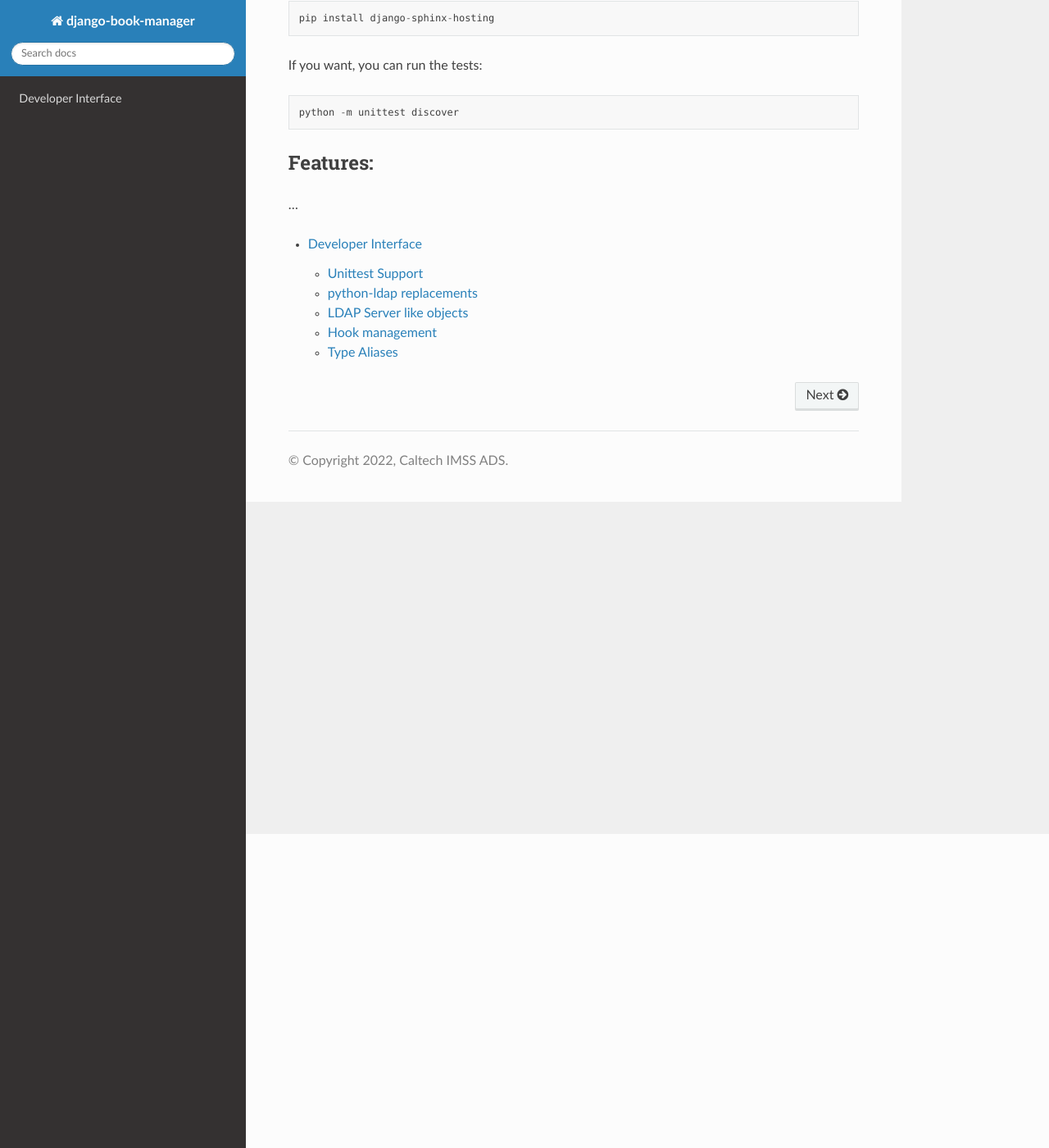
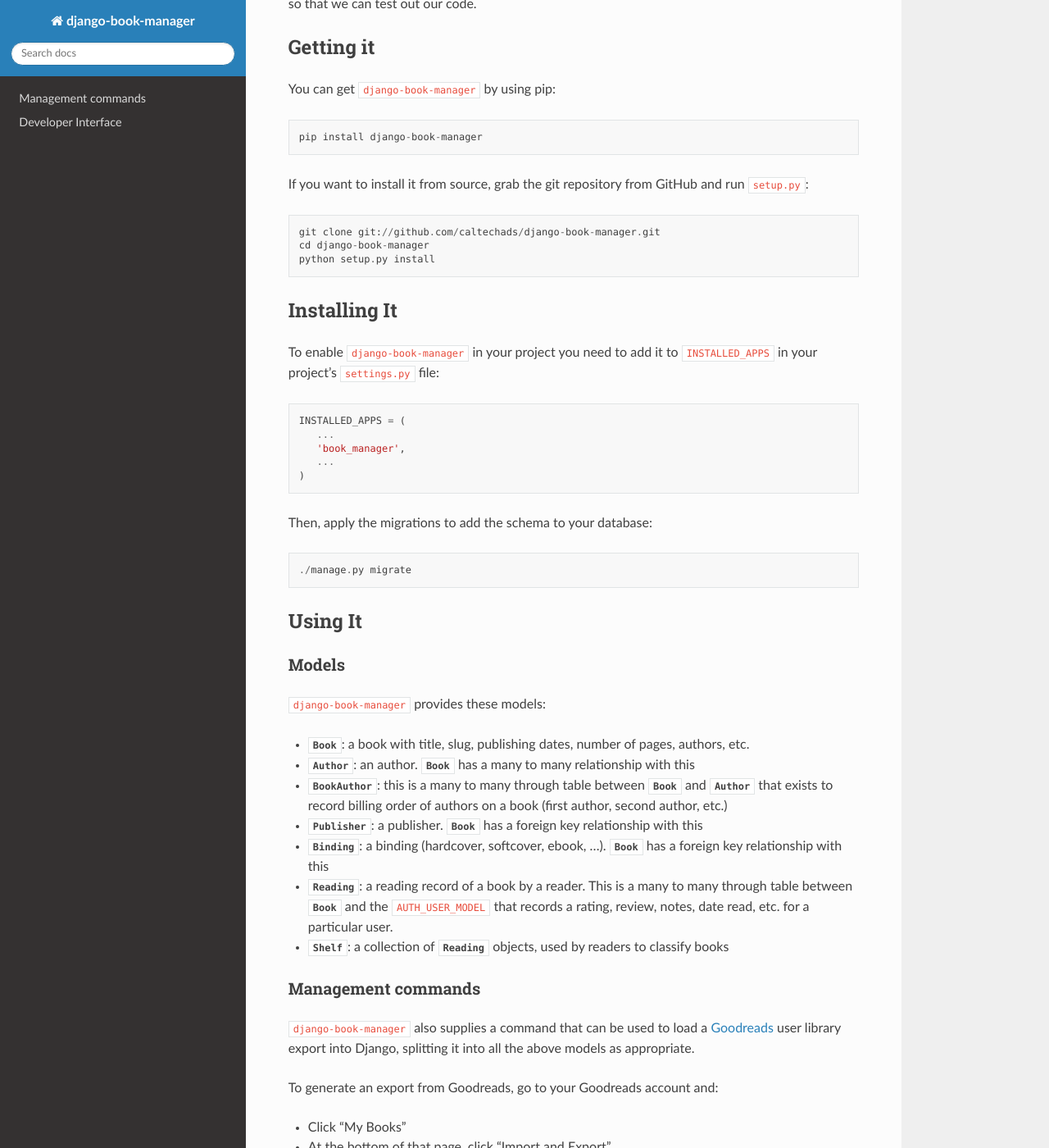
Before and after one commit to caltechads/django-book-manager, a Sphinx documentation site: the page built from doc/source/index.rst, in a window 1280 px wide and 1400 px high, scrolled down 383 px. Shown: the whole window at 82% size. Built offline with Sphinx 7.4.7 and the Read the Docs theme 2.0.0, drawn with Linux system fonts in a browser that asks for light colours; cross-references to code outside the pages are shown as plain code; some of the changed text lies outside the part shown.

Commit message:
DOCS: added sphinx docs

```diff
--- a/doc/requirements.txt
+++ b/doc/requirements.txt
@@ -2,3 +2,4 @@
 # ------------------------------------------------------------------------------
 Sphinx==5.2.3                                 # https://github.com/sphinx-doc/sphinx
 sphinx_rtd_theme==1.0.0
+sphinxcontrib-django2                         # https://github.com/timoludwig/sphinxcontrib-django2
--- a/doc/source/api.rst
+++ b/doc/source/api.rst
@@ -4,84 +4,56 @@
 Developer Interface
 ===================
 
-.. module:: ldap_faker
+Models
+------
 
-This part of the documentation covers all the classes and functions that make up ``python-ldap-faker``.
+.. module:: book_manager.models
 
-Unittest Support
-----------------
+This part of the documentation covers all the models provided by ``django-book-manager``.
 
-.. autoclass:: LDAPFakerMixin
-    :inherited-members:
+Books
+^^^^^
+
+.. autoclass:: Book
+    :members:
     :undoc-members:
 
-.. autoclass:: LDAPCallRecord
+.. autoclass:: Author
     :members:
+    :undoc-members:
 
-.. autoclass:: CallHistory
-    :inherited-members:
+.. autoclass:: BookAuthor
+    :members:
+    :undoc-members:
+
+.. autoclass:: Publisher
+    :members:
+    :undoc-members:
+
+.. autoclass:: Binding
+    :members:
     :undoc-members:
 
 
-python-ldap replacements
-------------------------
+Readings
+^^^^^^^^
 
-.. autoclass:: FakeLDAP
-    :inherited-members:
+A ``Reading`` is a single person's use of a :py:class:`Book`.  It records that
+person's notes, ratings, reading count, etc.
+
+.. autoclass:: Reading
+    :members:
     :undoc-members:
 
-.. autoclass:: FakeLDAPObject
-    :inherited-members:
+.. autoclass:: Shelf
+    :members:
     :undoc-members:
 
 
-LDAP Server like objects
-------------------------
+Importers
+---------
 
-.. autoclass:: LDAPServerFactory
-    :inherited-members:
-    :undoc-members:
+.. module:: book_manager.importers
 
-.. autoclass:: ObjectStore
-    :inherited-members:
-    :undoc-members:
-
-.. autoclass:: OptionStore
-    :inherited-members:
-    :undoc-members:
-
-
-Hook management
----------------
-
-.. autodata:: hooks
-
-.. autoclass:: Hook
-    :inherited-members:
-    :undoc-members:
-
-.. autoclass:: HookDefinition
-    :inherited-members:
-    :undoc-members:
-
-.. autoclass:: HookRegistry
-    :inherited-members:
-    :undoc-members:
-
-
-Type Aliases
-------------
-
-.. autodata:: ldap_faker.types.LDAPOptionValue
-
-.. autodata:: ldap_faker.types.LDAPData
-
-.. autodata:: ldap_faker.types.LDAPRecord
-
-.. autodata:: ldap_faker.types.LDAPSearchResult
-
-.. autodata:: ldap_faker.types.ModList
-
-.. autodata:: ldap_faker.types.AddModList
-
-.. autodata:: ldap_faker.types.LDAPFixtureList
+.. autoclass:: GoodreadsImporter
+    :members:
--- a/doc/source/conf.py
+++ b/doc/source/conf.py
@@ -10,9 +10,9 @@
 # add these directories to sys.path here. If the directory is relative to the
 # documentation root, use os.path.abspath to make it absolute, like shown here.
 #
-# import os
-# import sys
-# sys.path.insert(0, os.path.abspath('.'))
+import os
+import sys
+sys.path.insert(0, os.path.abspath('../../sandbox'))
 
 from typing import List, Dict, Tuple, Optional
 import sphinx_rtd_theme  # pylint: disable=unused-import  # noqa:F401
@@ -40,7 +40,8 @@ extensions = [
     'sphinx.ext.napoleon',
     'sphinx.ext.viewcode',
     'sphinx.ext.intersphinx',
-    'sphinx_rtd_theme'
+    'sphinx_rtd_theme',
+    "sphinxcontrib_django2",
 ]
 
 source_suffix = ".rst"
@@ -58,15 +59,20 @@ add_module_names = True
 
 # Make Sphinx not expand all our Type Aliases
 
-autodoc_member_order = 'bysource'
+autodoc_member_order = 'groupwise'
 autodoc_type_aliases = {
 }
 
 # the locations and names of other projects that should be linked to this one
 intersphinx_mapping: Dict[str, Tuple[str, Optional[str]]] = {
     'python': ('https://docs.python.org/3', None),
+    'django': ('http://docs.djangoproject.com/en/dev/', 'http://docs.djangoproject.com/en/dev/_objects/'),
 }
 
+# Configure the path to the Django settings module
+django_settings = "demo.settings"
+# Include the database table names of Django models
+django_show_db_tables = True
 
 # -- Options for HTML output -------------------------------------------------
 
--- a/doc/source/index.rst
+++ b/doc/source/index.rst
@@ -1,25 +1,85 @@
-.. module:: ldap_faker
-  :noindex:
-
-=====================
-django-sphinx-hosting
-=====================
+===================
+django-book-manager
+===================
 
 Current version is |release|.
 
-This reusable Django application provide models, views, permissions, and
-management commands for making a private Sphinx documentation hosting platform.
+**Github Repository**: https://github.com/caltechads/django-book-manager
 
-Installation
-============
+This reusable Django application provides models suitable for managing a list of
+books with ratings, somewhat like a private `Goodreads <https://goodreads.com>`_.
 
-To install from PyPI::
+Its real purpose is to provide sample models, with sample data, for use in
+testing other Django libraries.  Often, when authoring new Django libraries, we
+need a simple example application to use so that we can test out our code.
 
-   pip install django-sphinx-hosting
+Getting it
+==========
 
-If you want, you can run the tests::
+You can get ``django-book-manager`` by using pip::
 
-   python -m unittest discover
+   pip install django-book-manager
+
+If you want to install it from source, grab the git repository from GitHub and run ``setup.py``::
+
+   git clone git://github.com/caltechads/django-book-manager.git
+   cd django-book-manager
+   python setup.py install
+
+Installing It
+=============
+
+To enable ``django-book-manager`` in your project you need to add it to :std:setting:`INSTALLED_APPS`
+in your project's ``settings.py`` file::
+
+   INSTALLED_APPS = (
+      ...
+      'book_manager',
+      ...
+   )
+
+Then, apply the migrations to add the schema to your database::
+
+   ./manage.py migrate
+
+Using It
+========
+
+.. module:: book_manager.models
+   :noindex:
+
+Models
+------
+
+``django-book-manager`` provides these models:
+
+* :py:class:`Book`:  a book with title, slug, publishing dates, number of pages, authors, etc.
+* :py:class:`Author`:  an author.  :py:class:`Book` has a many to many relationship with this
+* :py:class:`BookAuthor`:  this is a many to many through table between :py:class:`Book` and :py:class:`Author` that exists to record billing order of authors on a book (first author, second author, etc.)
+* :py:class:`Publisher`:  a publisher.  :py:class:`Book` has a foreign key relationship with this
+* :py:class:`Binding`: a binding (hardcover, softcover, ebook, ...).  :py:class:`Book` has a foreign key relationship with this
+
+* :py:class:`Reading`: a reading record of a book by a reader.  This is a many to many through table between :py:class:`Book`  and the :std:setting:`AUTH_USER_MODEL` that records a rating, review, notes, date read, etc. for a particular user.
+* :py:class:`Shelf`: a collection of :py:class:`Reading` objects, used by readers to classify books
+
+Management commands
+-------------------
+
+``django-book-manager`` also supplies a command that can be used to load a
+`Goodreads <https://goodreads.com>`_ user library export into Django, splitting
+it into all the above models as appropriate.
+
+To generate an export from Goodreads, go to your Goodreads account and:
+
+* Click "My Books"
+* At the bottom of that page, click "Import and Export"
+* At the top of that page, click "Export Library"
+
+To load the CSV thus generated into Django, first create a user for yourself in Django, then::
+
+   ./manage.py import_csv <csvfile> <username>
+
+A sample Goodreads export is available in this repository as `sandbox/data/books.csv`.
 
 
 Features:
@@ -30,4 +90,5 @@ Features:
 .. toctree::
    :maxdepth: 2
 
+   commands
    api
--- a/requirements.txt
+++ b/requirements.txt
@@ -1,3 +1,5 @@
+-e .
+
 # Packaging
 # ------------------------------------------------------------------------------
 bumpversion==0.5.3                            # https://github.com/peritus/bumpversion
```
Also changed, not shown: README.md (+2 -0 lines), doc/source/commands.rst (added, +40 -0 lines), 2 other files.
